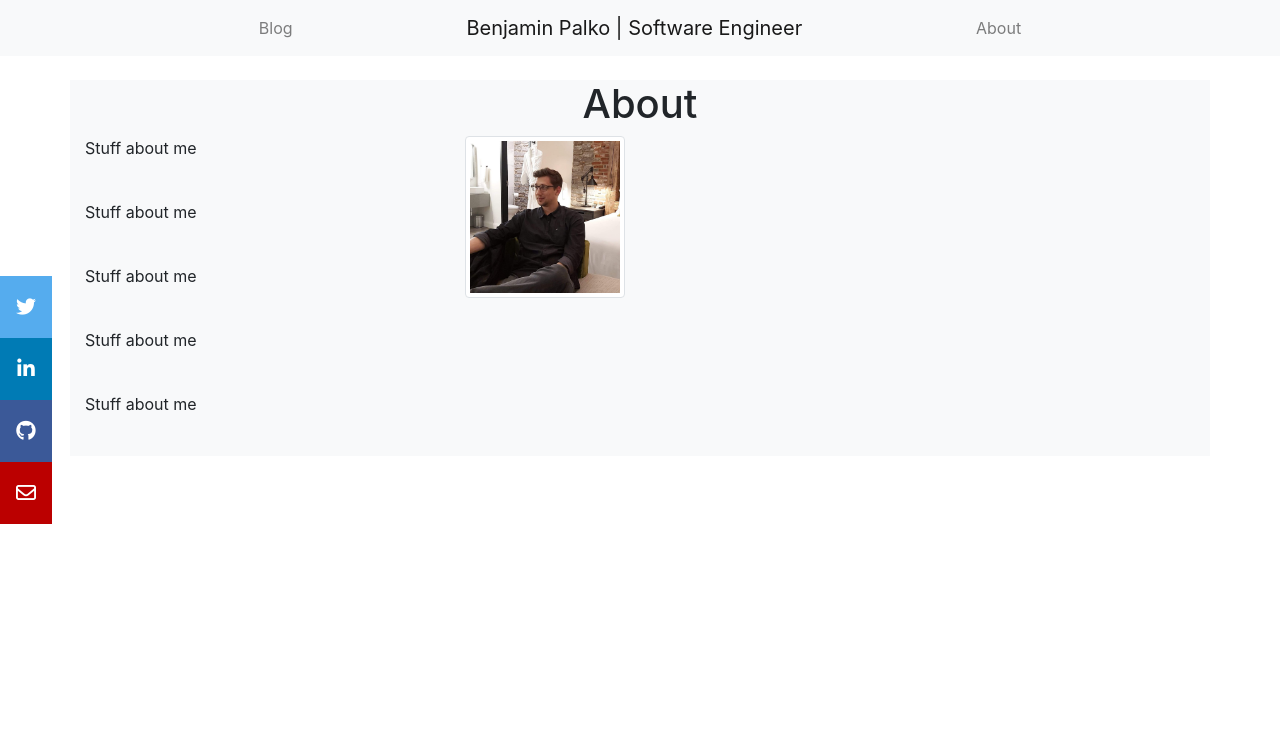
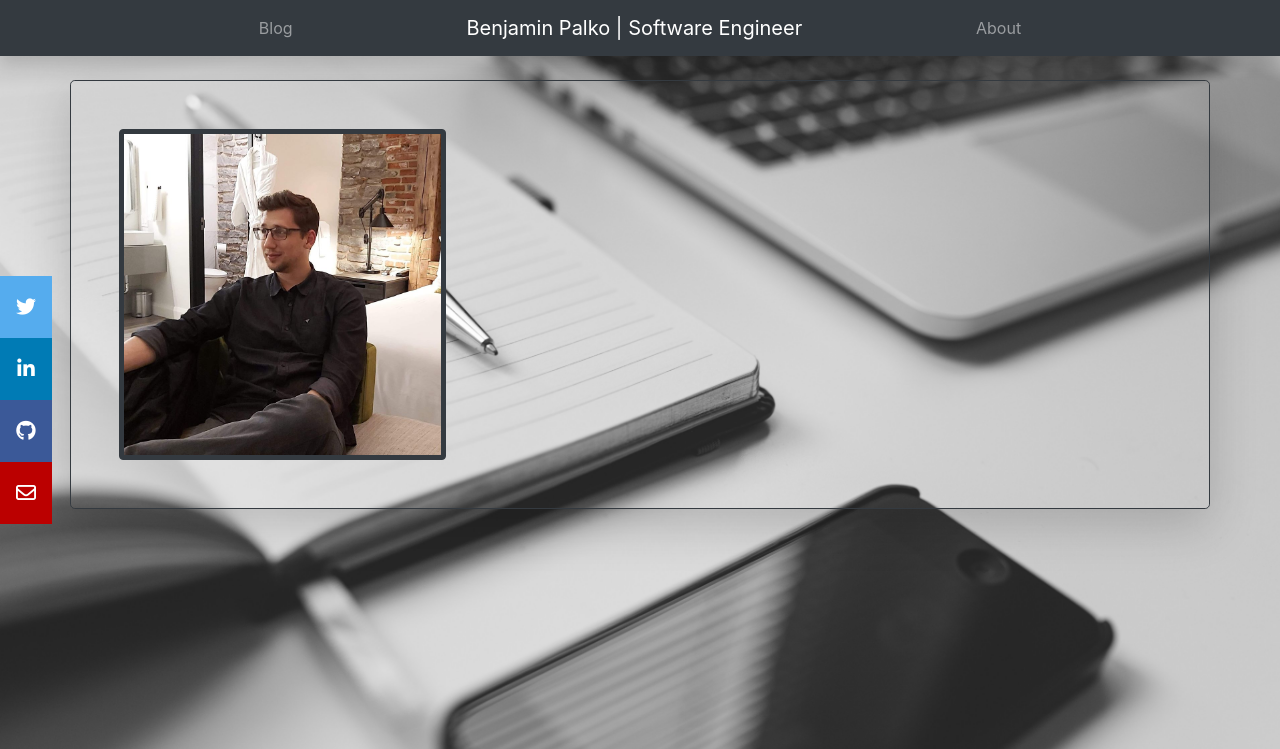
Before and after one commit to BenjaminPalko/Website, a Django app: page /about/ in a window 1280 px wide. Shown: the top 749 px of the page. Run offline with Django 3.2, Linux system fonts and the light colour scheme; some libraries are stand-ins or nearby versions.

Commit message:
Updated template formatting
- Backgrounds
- Container Shadows, fill color removed

```diff
--- a/templates/about.html
+++ b/templates/about.html
@@ -1,24 +1,25 @@
 {% extends 'base.html' %}
 {% load static %}
 {% block content %}
-    <div class="container mt-4 bg-light">
-        <h1 class="text-center">About</h1>
+    <link rel="stylesheet" href="{% static 'css/social-share.css' %}"
+    <script type="text/javascript" src="https://platform.linkedin.com/badges/js/profile.js" async defer></script>
+    <body style="
+            background: url('{% static 'images/work.jpg' %}') no-repeat center center fixed;
+            -webkit-background-size: cover;
+            -moz-background-size: cover;
+            background-size: cover;
+            -o-background-size: cover;
+            ">
+    <div class="shadow-lg container mt-4 p-5 rounded-lg border border-dark">
+
         <div class="row">
             <div class="col-4">
-                <p>Stuff about me</p>
-                <br>
-                <p>Stuff about me</p>
-                <br>
-                <p>Stuff about me</p>
-                <br>
-                <p>Stuff about me</p>
-                <br>
-                <p>Stuff about me</p>
-                <br>
+                <img class="img-thumbnail rounded bg-dark border border-dark" src="{% static 'images/portrait.jpg' %}" alt="Portrait">
             </div>
-            <div class="col-2">
-                <img class="img-thumbnail rounded float-right" src="{% static 'images/portrait.jpg' %}" alt="Portrait">
+            <div class="col-8">
+                <!--    PLACEHOLDER -->
             </div>
         </div>
     </div>
+    </body>
 {% endblock %}
--- a/templates/base.html
+++ b/templates/base.html
@@ -1,11 +1,16 @@
+{% load static %}
+
 <!DOCTYPE html>
 <html lang="en">
 <head>
     <meta charset="UTF-8">
-    <title>{% block title %}Benjamin Palko | Software Engineer{%  endblock %}</title>
+    <title>{% block title %}Benjamin Palko | Software Engineer{% endblock %}</title>
     {% block dependencies %}
+        <link rel="stylesheet" href="{% static 'css/base.css' %}"/>
+
         <link rel="stylesheet" href="https://stackpath.bootstrapcdn.com/bootstrap/4.3.1/css/bootstrap.min.css"
-          integrity="sha384-ggOyR0iXCbMQv3Xipma34MD+dH/1fQ784/j6cY/iJTQUOhcWr7x9JvoRxT2MZw1T" crossorigin="anonymous">
+              integrity="sha384-ggOyR0iXCbMQv3Xipma34MD+dH/1fQ784/j6cY/iJTQUOhcWr7x9JvoRxT2MZw1T"
+              crossorigin="anonymous">
 
         <script src="https://code.jquery.com/jquery-3.3.1.slim.min.js"
                 integrity="sha384-q8i/X+965DzO0rT7abK41JStQIAqVgRVzpbzo5smXKp4YfRvH+8abtTE1Pi6jizo"
@@ -19,12 +24,13 @@
         <script src="https://kit.fontawesome.com/b09b80552f.js" crossorigin="anonymous"></script>
     {% endblock %}
 </head>
-<body>
+
 {% block navigation %}
     {% include 'util/navbar.html' %}
     {% include 'util/socialbar.html' %}
 {% endblock %}
 {% block content %}
+    <body>
+    </body>
 {% endblock %}
-</body>
 </html>
--- a/templates/blog/index.html
+++ b/templates/blog/index.html
@@ -8,9 +8,8 @@
             background-size: cover;
             -o-background-size: cover;
             ">
-    <div class="container pt-5">
+    <div class="shadow-lg container mt-4 p-5 rounded-lg border border-dark">
         {% if blog_post_list %}
-
 
             {% for post in blog_post_list %}
                 {% if forloop.counter|divisibleby:2 is False %}
--- a/templates/static/css/home.css
+++ /dev/null
@@ -1,3 +0,0 @@
-.background {
-    background: url(/static/images/hello.jpg) no-repeat center center;
-}
--- a/templates/util/navbar.html
+++ b/templates/util/navbar.html
@@ -4,7 +4,7 @@
     <title>Navbar</title>
 </head>
 <body>
-<nav class="navbar navbar-expand-sm navbar-light bg-light" data-toggle="affix">
+<nav class="shadow navbar navbar-expand-sm navbar-dark bg-dark" data-toggle="affix">
     <div class="container flex-sm-nowrap justify-content-center">
         <button class="navbar-toggler" type="button" data-toggle="collapse" data-target="#navbars4"
                 aria-expanded="false" aria-label="Toggle navigation">
```
Also changed, not shown: templates/blog/post.html (+21 -2 lines), templates/home.html (+8 -3 lines). Lines whose indentation alone changed are shown as unchanged.
